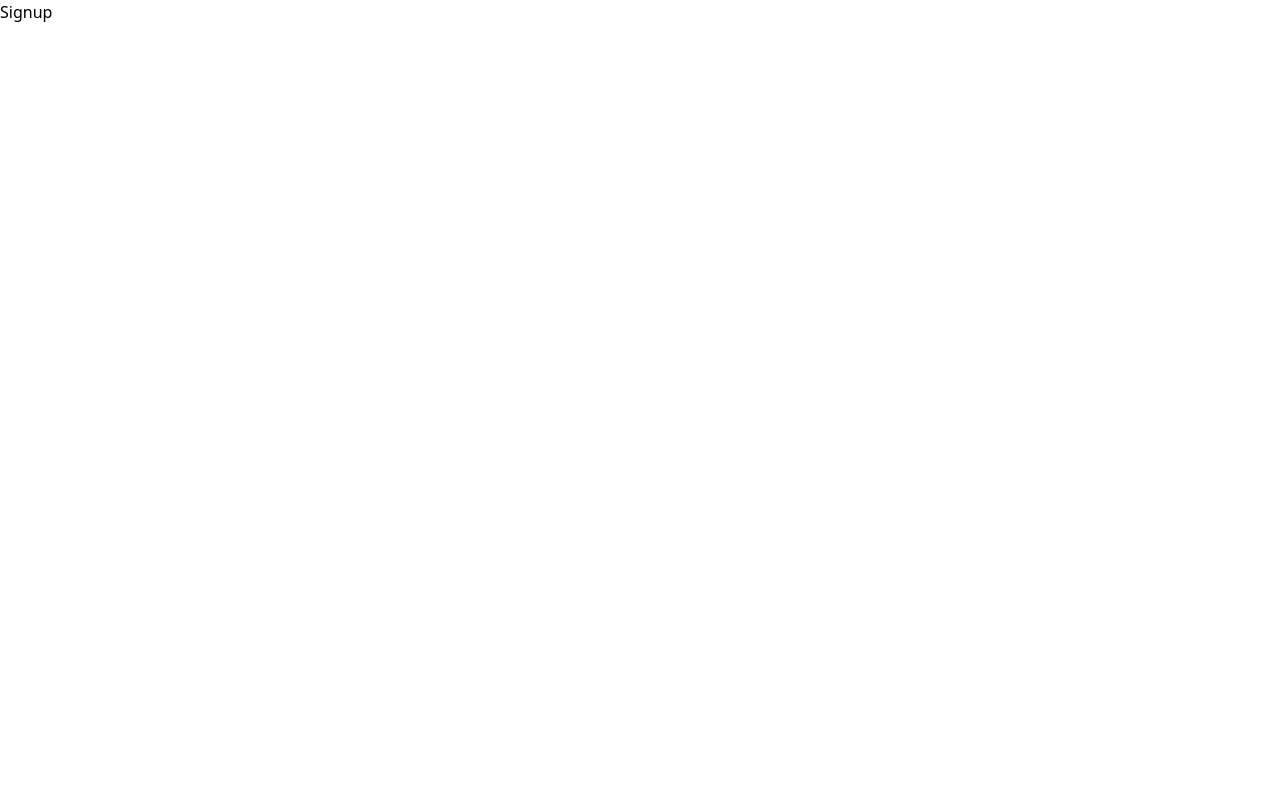
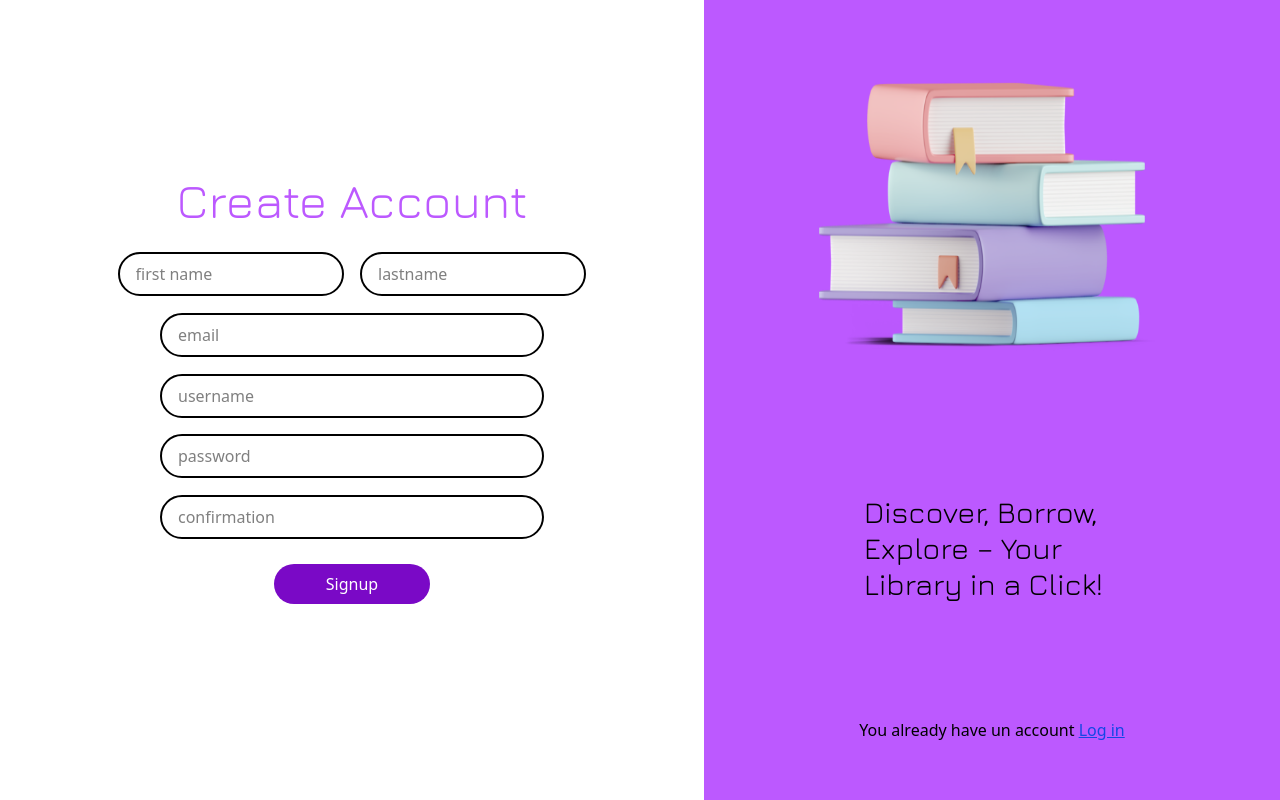
Before and after one commit to mohand-djouadi/sunlib-ui, a React (Vite) app: page /signup in a window 1280 px wide. Built offline with nearby package versions, Linux system fonts and the light colour scheme; a web font is replaced by a local one.

Commit message:
finalize signup

```diff
--- a/src/Pages/Login/Login.jsx
+++ b/src/Pages/Login/Login.jsx
@@ -40,13 +40,13 @@ const Login = () => {
           </label>
           <Link className="mb-4 text-blue-700 underline">forgot your password</Link>
           <button className='btn-primary px-13' type="submit">Login</button>
-          <p className="mt-5 md:hidden dark:text-white">You don't have account <Link className="mb-4 text-blue-700 underline">Sign up</Link></p>
+          <p className="mt-5 md:hidden dark:text-white">You don't have account <Link to="/signup" className="mb-4 text-blue-700 underline">Sign up</Link></p>
         </form>
       </div>
       <div className="max-sm:hidden bg-primary h-[100vh] w-[45%] flex flex-col justify-around items-center">
         <img className="w-[60%] h-[40%]" src={signlog} alt="signlog" />
         <h2 className="text-3xl font-title w-3xs">Discover, Borrow, Explore – Your Library in a Click!</h2>
-        <p>You don't have un account <Link className="mb-4 text-blue-700 underline">Sign up</Link></p>
+        <p>You don't have un account <Link to="/signup" className="mb-4 text-blue-700 underline">Sign up</Link></p>
       </div>
     </main>
   )
--- a/src/Pages/Signup/Signup.jsx
+++ b/src/Pages/Signup/Signup.jsx
@@ -1,8 +1,30 @@
-import React from 'react'
+import signlog from "../../assets/signlog.png"
+import { Link } from "react-router-dom"
 
 const Signup = () => {
   return (
-    <div>Signup</div>
+    <main className="flex justify-center items-center h-[70vh] lg:flex lg:w-full lg:h-[100vh]">
+      <div className="h-[90%] flex flex-col justify-center around items-center w-full lg:w-[55%] lg:h-[100vh]">
+        <h1 className="text-primary  text-5xl">Create Account</h1>
+        <form className="my-5 flex h-[30%] w-full flex-col justify-between items-center lg:h-[45%]">
+          <div className="flex flex-row justify-center">
+            <input className='my-2 rounded-full border-2 border-black mx-2 py-2 px-4 w-[43%] dark:border-white dark:text-white lg:w-[40%]' type="text" placeholder='first name' />
+            <input className='my-2 rounded-full border-2 border-black mx-2 py-2 px-4 w-[43%] dark:border-white dark:text-white lg:w-[40%]' type="text" placeholder='lastname' />
+          </div>
+          <input className='my-2 rounded-full border-2 border-black py-2 px-4 w-sm dark:border-white dark:text-white' type="text" placeholder='email' />
+          <input className='my-2 rounded-full border-2 border-black py-2 px-4 w-sm dark:border-white dark:text-white' type="text" placeholder='username' />
+          <input className='my-2 rounded-full border-2 border-black py-2 px-4 w-sm dark:border-white dark:text-white' type="password" placeholder='password' />
+          <input className='my-2 rounded-full border-2 border-black py-2 px-4 w-sm dark:border-white dark:text-white' type="password" placeholder='confirmation' />
+          <button className='btn-primary mt-4 px-13' type="submit">Signup</button>
+          <p className="mt-5 md:hidden dark:text-white">You don't have account <Link to="/login" className="mb-4 text-blue-700 underline">Log in</Link></p>
+        </form>
+      </div>
+      <div className="max-sm:hidden bg-primary h-[100vh] w-[45%] flex flex-col justify-around items-center">
+        <img className="w-[60%] h-[40%]" src={signlog} alt="signlog" />
+        <h2 className="text-3xl font-title w-3xs">Discover, Borrow, Explore – Your Library in a Click!</h2>
+        <p>You already have un account <Link to="/login" className="mb-4 text-blue-700 underline">Log in</Link></p>
+      </div>
+    </main>
   )
 }
 export default Signup
```
